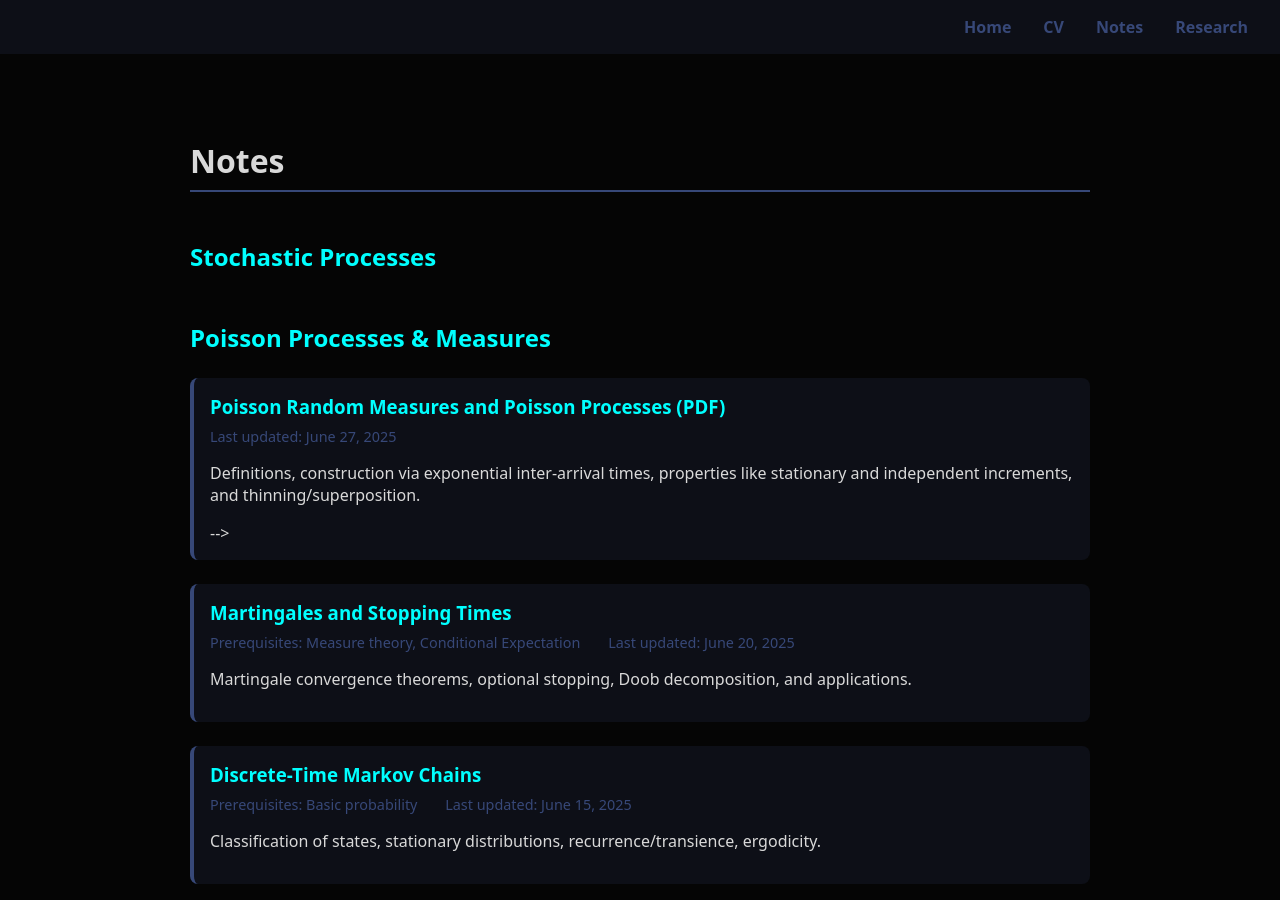
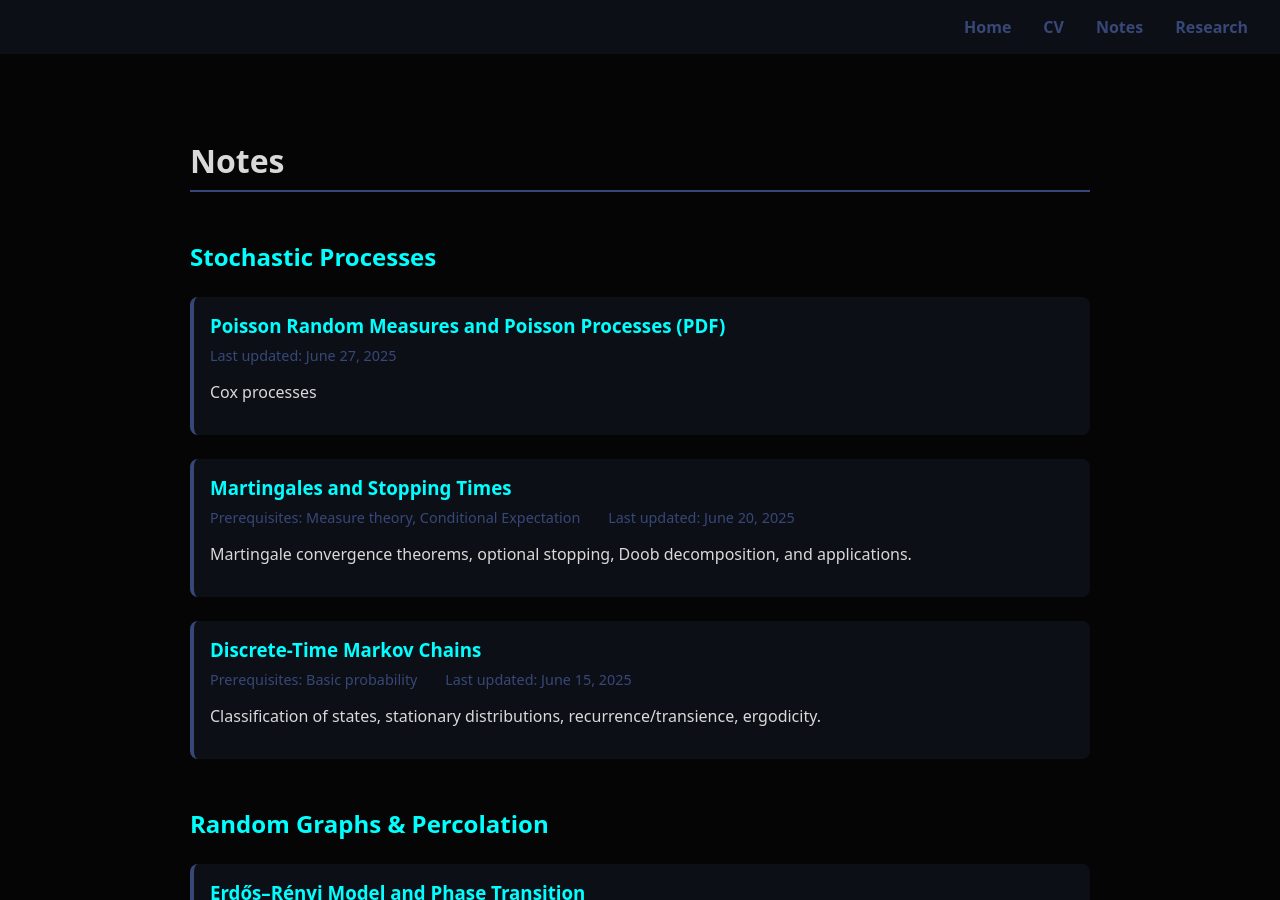
Before and after one commit to PONKAILASHRAJ/pk, a Jekyll site: the page notes.html, which Jekyll copies as it is, in a window 1280 px wide and 900 px high. Built offline with Jekyll 4.4.1, drawn with Linux system fonts in a browser that asks for light colours.

Commit message:
notes.html

```diff
--- a/notes.html
+++ b/notes.html
@@ -102,7 +102,6 @@
     <h2>Stochastic Processes</h2>
 
 
-    <h2>Poisson Processes & Measures</h2>
 
     <div class="note">
     <h3><a href="notes/poisson-process.pdf">Poisson Random Measures and Poisson Processes (PDF)</a></h3>
@@ -110,7 +109,7 @@
 <!--     <span>Prerequisites: Measure-theory, basic stochastic processes</span> -->
       <span>Last updated: June 27, 2025</span>
       </div>
-<p>Definitions, construction via exponential inter-arrival times, properties like stationary and independent increments, and thinning/superposition.</p> -->
+    <p>Cox processes</p>
     </div>
 
 
```
Lines whose indentation alone changed are shown as unchanged.
